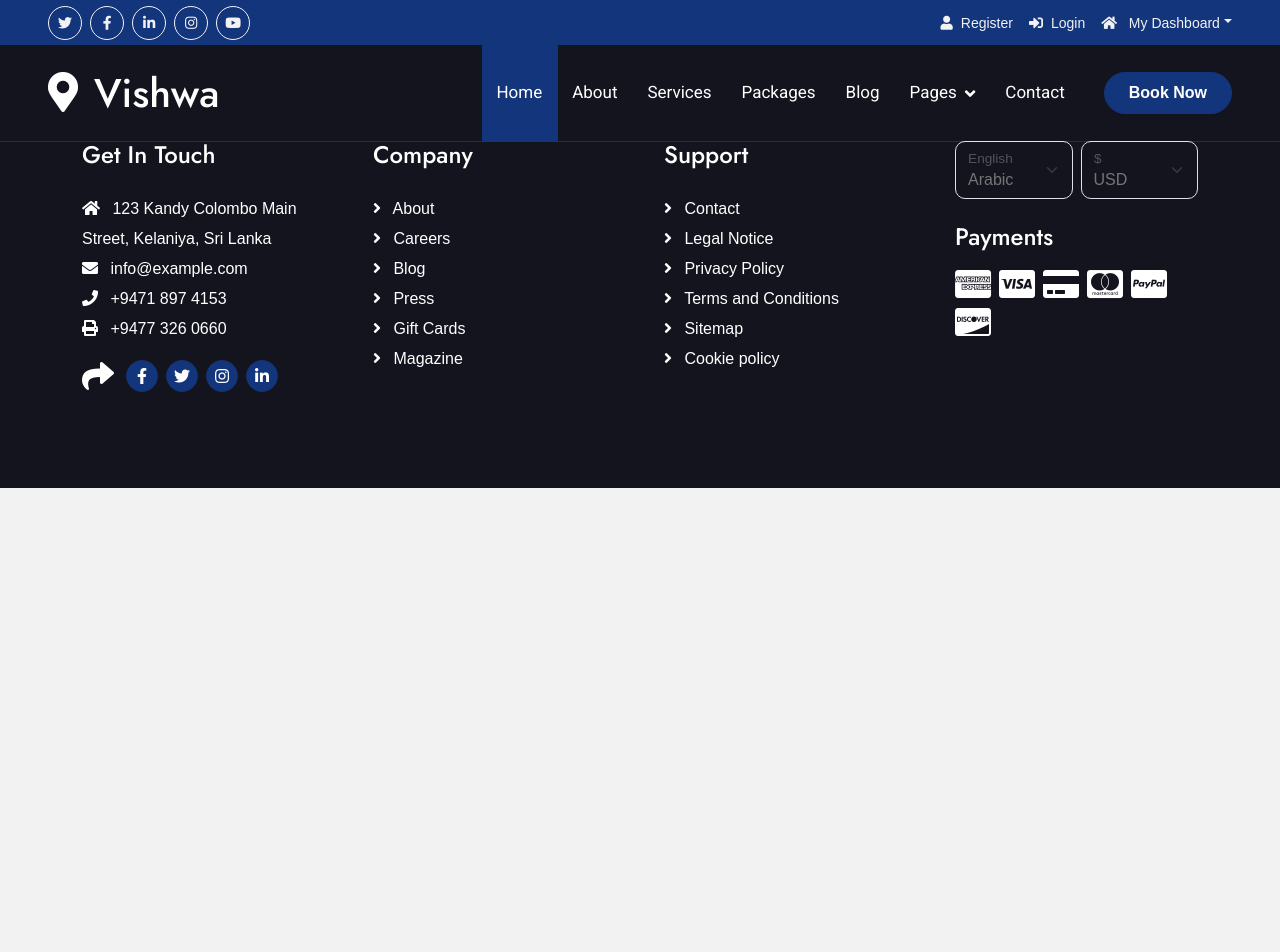
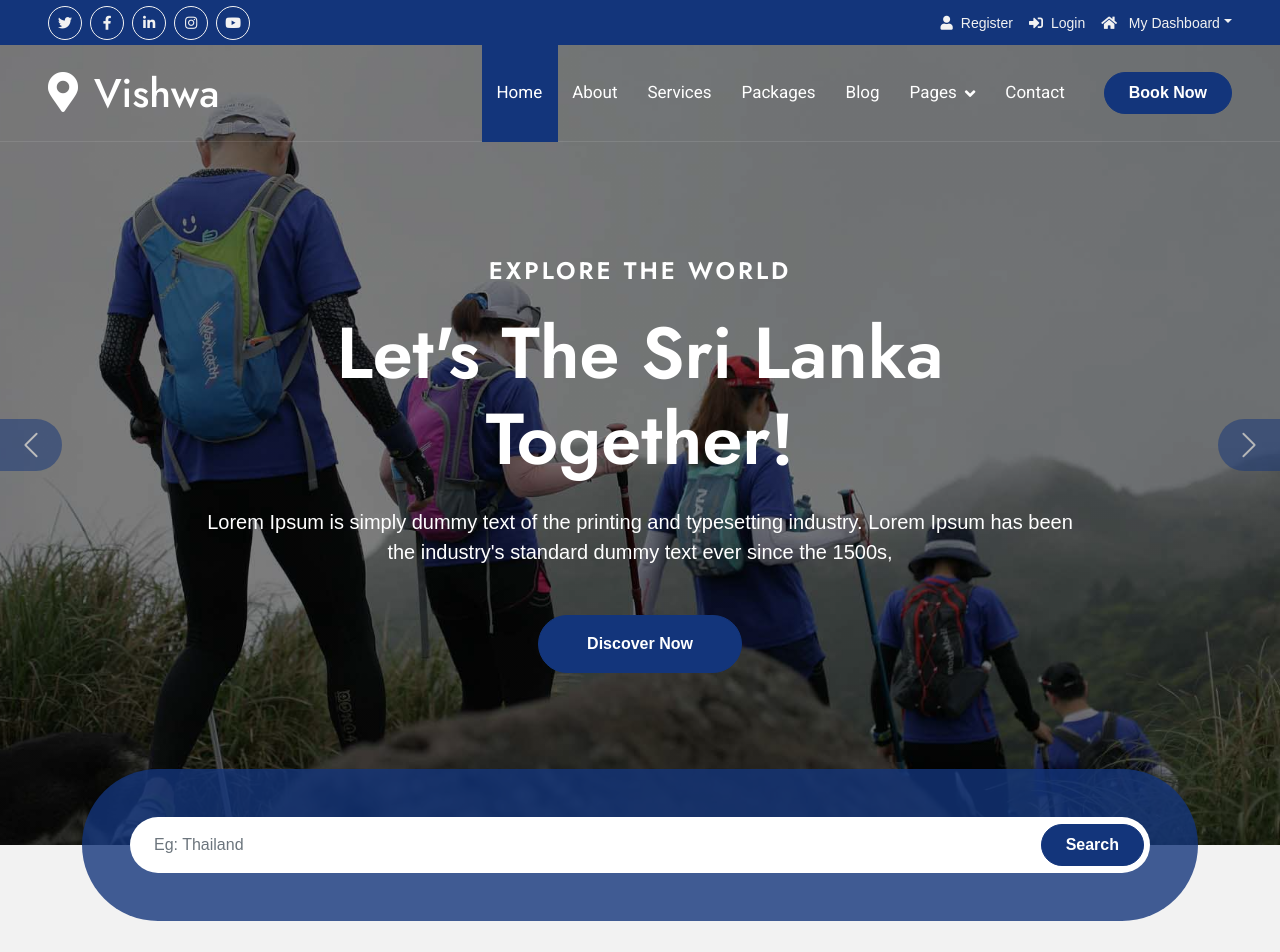
Before and after one commit to Ekdvs/travel-frontend, a React (Create React App) app: page / in a window 1280 px wide. Shown: the top 952 px of the page. Before the commit the page ends 800 px from the top, so only its background shows below. Built offline with nearby package versions, Linux system fonts and the light colour scheme.

Commit message:
create home page

```diff
--- a/src/pages/Home.jsx
+++ b/src/pages/Home.jsx
@@ -8,7 +8,79 @@ export default function Home() {
     <div>
       <Topbar/>
       <Navbar/>
+      <div class="carousel-header">
+                <div id="carouselId" className="carousel slide" data-bs-ride="carousel">
+                    <ol class="carousel-indicators">
+                        <li data-bs-target="#carouselId" data-bs-slide-to="0" class="active"></li>
+                        <li data-bs-target="#carouselId" data-bs-slide-to="1"></li>
+                        <li data-bs-target="#carouselId" data-bs-slide-to="2"></li>
+                    </ol>
+                    <div className="carousel-inner" role="listbox">
+                        <div className="carousel-item active">
+                            <img src="img/carousel-2.jpg" className="img-fluid" alt="Image"/>
+                            <div className="carousel-caption">
+                                <div className="p-3" style={{ maxWidth: '900px' }}>
+                                    <h4 className="text-white text-uppercase fw-bold mb-4" style={{ letterSpacing: '3px' }}>Explore The World</h4>
+                                    <h1 className="display-2 text-capitalize text-white mb-4">Let's The Sri Lanka Together!</h1>
+                                    <p className="mb-5 fs-5">Lorem Ipsum is simply dummy text of the printing and typesetting industry. Lorem Ipsum has been the industry's standard dummy text ever since the 1500s,
+                                    </p>
+                                    <div className="d-flex align-items-center justify-content-center">
+                                        <a className="btn-hover-bg btn btn-primary rounded-pill text-white py-3 px-5" href="/">Discover Now</a>
+                                    </div>
+                                </div>
+                            </div>
+                        </div>
+                        <div className="carousel-item">
+                            <img src="img/carousel-1.jpg" class="img-fluid" alt="Image"/>
+                            <div className="carousel-caption">
+                                <div className="p-3" style={{ maxWidth: '900px' }}>
+                                    <h4 className="text-white text-uppercase fw-bold mb-4" style={{ letterSpacing: '3px' }}> Explore The World</h4>
+                                    <h1 className="display-2 text-capitalize text-white mb-4">Find Your Perfect Tour At Travel</h1>
+                                    <p className="mb-5 fs-5">Lorem Ipsum is simply dummy text of the printing and typesetting industry. Lorem Ipsum has been the industry's standard dummy text ever since the 1500s,
+                                    </p>
+                                    <div className="d-flex align-items-center justify-content-center">
+                                        <a className="btn-hover-bg btn btn-primary rounded-pill text-white py-3 px-5" href="/">Discover Now</a>
+                                    </div>
+                                </div>
+                            </div>
+                        </div>
+                        <div className="carousel-item">
+                            <img src="img/carousel-3.jpg" className="img-fluid" alt="Image"/>
+                            <div className="carousel-caption">
+                                <div className="p-3" style={{ maxWidth: '900px' }}>
+                                    <h4 className="text-white text-uppercase fw-bold mb-4" style={{ letterSpacing: '3px' }}> Explore The World</h4>
+                                    <h1 className="display-2 text-capitalize text-white mb-4">You Like To Go?</h1>
+                                    <p className="mb-5 fs-5">Lorem Ipsum is simply dummy text of the printing and typesetting industry. Lorem Ipsum has been the industry's standard dummy text ever since the 1500s,
+                                    </p>
+                                    <div className="d-flex align-items-center justify-content-center">
+                                        <a className="btn-hover-bg btn btn-primary rounded-pill text-white py-3 px-5" href="/">Discover Now</a>
+                                    </div>
+                                </div>
+                            </div>
+                        </div>
+                    </div>
+                    <button className="carousel-control-prev" type="button" data-bs-target="#carouselId" data-bs-slide="prev">
+                        <span className="carousel-control-prev-icon btn bg-primary" aria-hidden="false"></span>
+                        <span className="visually-hidden">Previous</span>
+                    </button>
+                    <button className="carousel-control-next" type="button" data-bs-target="#carouselId" data-bs-slide="next">
+                        <span className="carousel-control-next-icon btn bg-primary" aria-hidden="false"></span>
+                        <span className="visually-hidden">Next</span>
+                    </button>
+                    </div>
 
+                </div>
+
+        <div className="container-fluid search-bar position-relative" style={{ top: '-50%', transform: 'translateY(-50%)' }}>
+
+            <div className="container">
+                <div class="position-relative rounded-pill w-100 mx-auto p-5" style={{ background: 'rgba(19, 53, 123, 0.8)' }}                >
+                    <input className="form-control border-0 rounded-pill w-100 py-3 ps-4 pe-5" type="text" placeholder="Eg: Thailand"/>
+                    <button type="button" className="btn btn-primary rounded-pill py-2 px-4 position-absolute me-2" style={{ top: '50%', right: '46px', transform: 'translateY(-50%)' }}
+                    >Search</button>
+                </div>
+            </div>
+        </div>
       <Footer/>
 
 
```
